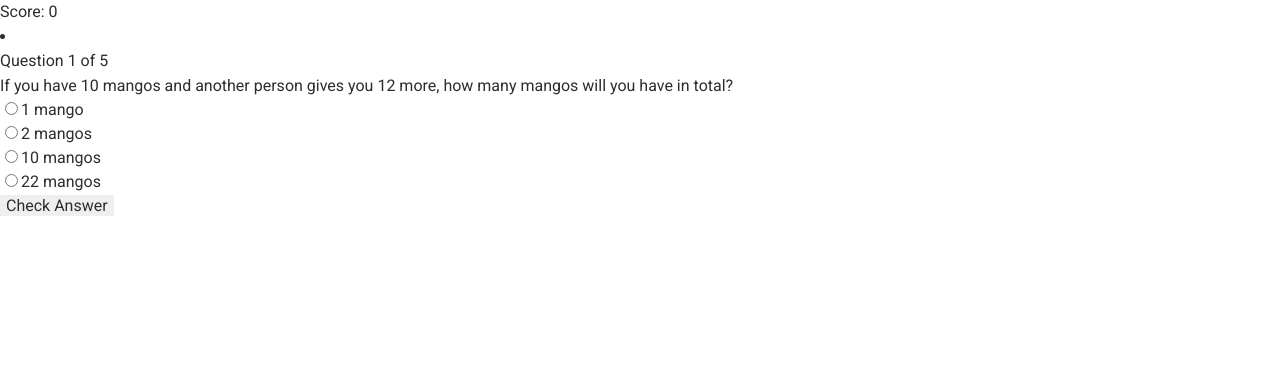
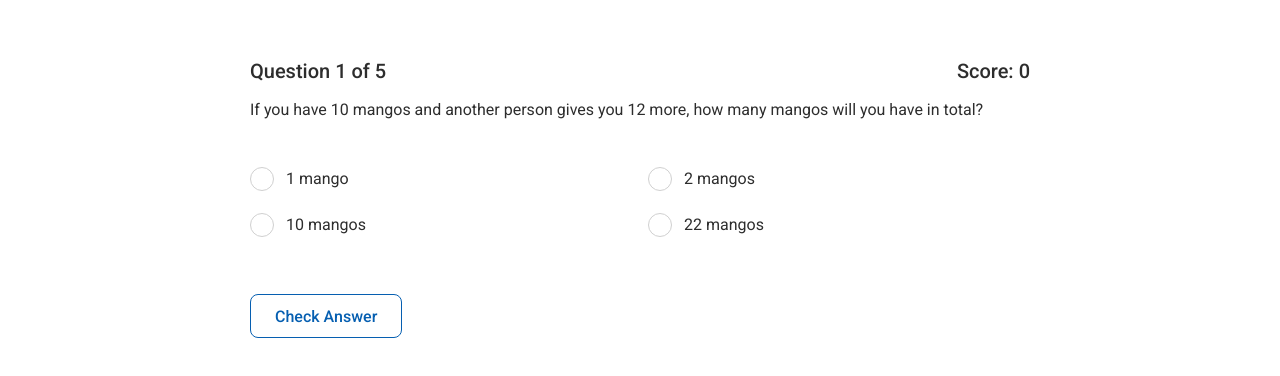
Before and after one commit to alexlazarian/ReactTrivia, a React (Create React App) app: page /questions in a window 1280 px wide. Shown: the top 376 px of the page. Built offline with nearby package versions, Linux system fonts and the light colour scheme.

Commit message:
stylize questions

```diff
--- a/src/components/Global/styled.js
+++ b/src/components/Global/styled.js
@@ -30,6 +30,137 @@ export const HomepageForm = styled.form`
 	display: flex;
 `
 
+export const QuestionsHeader = styled.div`
+	display: flex;
+	flex-direction: row;
+	width: 100%;
+	justify-content: space-between;
+	margin-bottom: 16px;
+`
+
+export const QuestionsForm = styled.form`
+	display: flex;
+	flex-direction: column;
+	width: 100%;
+	justify-content: space-between;
+	margin-bottom: 30px;
+`
+
+export const QuestionsContainer = styled.div`
+	display: flex;
+	flex-direction: column;
+	gap: 16px;
+`
+
+export const QuestionItem = styled.p`
+	min-height: 50px;
+`
+
+export const QuestionFooter = styled.div`
+	position: relative;
+	align-self: flex-start;
+	width: 100%;
+`
+
+export const InfoMessage = styled.p`
+	position: absolute;
+	bottom: 25px;
+	font-size: var(--TYPE_LABEL);
+	font-weight: 500;
+	align-self: flex-start;
+	margin-bottom: 24px;
+
+	${({type}) => {
+		switch (type) {
+			case 'error':
+				return `color: var(--COLOR_RED);`
+			case 'success':
+				return `color: var(--COLOR_GREEN);`
+			default:
+				return `color: var(--COLOR_BLACK);`
+		}
+	}}
+`
+
+export const AnswerContainer = styled.div`
+	display: grid;
+	grid-template-columns: 1fr 1fr;
+	gap: 16px;
+	align-items: center;
+	justify-content: center;
+	margin-bottom: 24px;
+`
+
+export const AnswerItem = styled.div`
+	display: flex;
+	flex-direction: row;
+	height: max-content;
+	min-height: 30px;
+	gap: 12px;
+	align-items: center;
+
+	& [type='radio'] {
+		cursor: pointer;
+		appearance: none;
+		background-color: #fff;
+		margin: 0;
+		width: 24px;
+		height: 24px;
+		border: 1px solid var(--COLOR_GREY_LIGHT);
+		border-radius: 50%;
+		display: flex;
+		justify-content: center;
+		align-items: center;
+		flex-shrink: 0;
+
+		:checked {
+			border: 1px solid var(--COLOR_PRIMARY);
+			&::before {
+				flex-shrink: 0;
+				content: '';
+				display: block;
+				width: 16px;
+				height: 16px;
+				border-radius: 50%;
+				background-color: var(--COLOR_PRIMARY);
+			}
+		}
+	}
+
+	& [type='checkbox'] {
+		cursor: pointer;
+		appearance: none;
+		background-color: #fff;
+		margin: 0;
+		width: 24px;
+		height: 24px;
+		border: 1px solid var(--COLOR_GREY_LIGHT);
+		border-radius: 20%;
+		display: flex;
+		justify-content: center;
+		align-items: center;
+		flex-shrink: 0;
+
+		:checked {
+			border: 1px solid var(--COLOR_PRIMARY);
+			&::before {
+				flex-shrink: 0;
+				content: '';
+				display: block;
+				width: 16px;
+				height: 16px;
+				border-radius: 20%;
+				background-color: var(--COLOR_PRIMARY);
+			}
+		}
+	}
+`
+
+export const AnswerItemLabel = styled.label`
+	${({correctAnswer}) =>
+		correctAnswer && `color: var(--COLOR_GREEN);`}
+`
+
 export const InputField = styled.input`
 	background-color: var(--COLOR_GREY_LIGHTER);
 	border: 1px var(--COLOR_GREY_LIGHT) solid;
@@ -54,8 +185,9 @@ export const Button = styled.button`
 	min-height: 44px;
 	align-items: center;
 	font-weight: 500;
-	width: 100%;
 	font-size: var(--TYPE_LABEL);
+	align-self: flex-start;
+	opacity: 1;
 
 	&:hover {
 		background-color: var(--COLOR_PRIMARY_DARK);
@@ -66,4 +198,18 @@ export const Button = styled.button`
 		background-color: var(--COLOR_PRIMARY_DARKER);
 		color: var(--COLOR_PRIMARY_LIGHT);
 	}
+
+	${({outline}) =>
+		outline &&
+		`
+				background-color: var(--COLOR_WHITE);
+				border: 1px solid var(--COLOR_PRIMARY);
+				color: var(--COLOR_PRIMARY);
+
+				&:hover {
+					opacity: 0.8;
+					background-color: var(--COLOR_WHITE);
+					color: var(--COLOR_PRIMARY);
+				}
+			`}
 `
--- a/src/pages/Questions.tsx
+++ b/src/pages/Questions.tsx
@@ -1,5 +1,18 @@
 import React, {useEffect, useRef, useState} from 'react'
 import {useNavigate} from 'react-router-dom'
+import {
+	AnswerContainer,
+	AnswerItem,
+	AnswerItemLabel,
+	Button,
+	InfoMessage,
+	PageContainer,
+	QuestionFooter,
+	QuestionItem,
+	QuestionsContainer,
+	QuestionsForm,
+	QuestionsHeader,
+} from '../components/Global/styled'
 
 import * as ROUTES from '../constants/routes'
 import * as STORAGE_KEYS from '../constants/storageKeys'
@@ -96,20 +109,23 @@ function Questions() {
 	}
 
 	return (
-		<>
-			<p>Score: {score}</p>
+		<PageContainer>
+			<QuestionsHeader>
+				<h2>
+					Question {data[step].id} of {data.length}
+				</h2>
+				<h2>Score: {score}</h2>
+			</QuestionsHeader>
 
-			<form ref={formRef}>
+			<QuestionsForm ref={formRef}>
 				{
 					data.map(item => (
-						<li key={item.id}>
-							<p>
-								Question {item.id} of {data.length}
-							</p>
-							<p>{item.question}</p>
+						<QuestionsContainer key={item.id}>
+							<QuestionItem>{item.question}</QuestionItem>
 
+							<AnswerContainer>
 								{item.answers.map((answer, index) => (
-								<div key={index}>
+									<AnswerItem key={index}>
 										<input
 											disabled={answerChecked}
 											type={
@@ -122,35 +138,54 @@ function Questions() {
 											value={answer}
 										/>
 
-									<label>
+										<AnswerItemLabel
+											correctAnswer={
+												answerChecked &&
+												item.correctAnswerIndex.includes(index)
+											}
+										>
 											{answer}{' '}
-										{answerChecked && item.correctAnswerIndex.includes(index) && ('(correct)')}
-									</label>
-								</div>
+											{answerChecked &&
+												item.correctAnswerIndex.includes(index) &&
+												'(correct answer)'}
+										</AnswerItemLabel>
+									</AnswerItem>
 								))}
-						</li>
+							</AnswerContainer>
+						</QuestionsContainer>
 					))[step]
 				}
-			</form>
-			{errorMessage && <p>{errorMessage}</p>}
+			</QuestionsForm>
+
+			<QuestionFooter>
+				{errorMessage && (
+					<InfoMessage type={'error'}>{errorMessage}</InfoMessage>
+				)}
 				{answerChecked && (
-				<p>
+					<>
 						{
 							{
 								null: '',
-							true: 'Correct!',
-							false: 'Wrong!',
+								true: (
+									<InfoMessage type={'success'}>Correct!</InfoMessage>
+								),
+								false: (
+									<InfoMessage type={'error'}>Wrong!</InfoMessage>
+								),
 							}[answerMatched]
 						}
-				</p>
+					</>
 				)}
 
 				{answerChecked ? (
-				<button onClick={handleNextQuestion}>Next Question</button>
+					<Button onClick={handleNextQuestion}>Next Question</Button>
 				) : (
-				<button onClick={handleCheckAnswer}>Check Answer</button>
+					<Button outline onClick={handleCheckAnswer}>
+						Check Answer
+					</Button>
 				)}
-		</>
+			</QuestionFooter>
+		</PageContainer>
 	)
 }
 
--- a/src/styles/global.css
+++ b/src/styles/global.css
@@ -75,6 +75,7 @@ h1 {
 h2 {
 	font-size: var(--TYPE_H2);
 	line-height: 1.1em;
+    font-weight: 500;
 }
 
 
```
Lines whose indentation alone changed are shown as unchanged.
